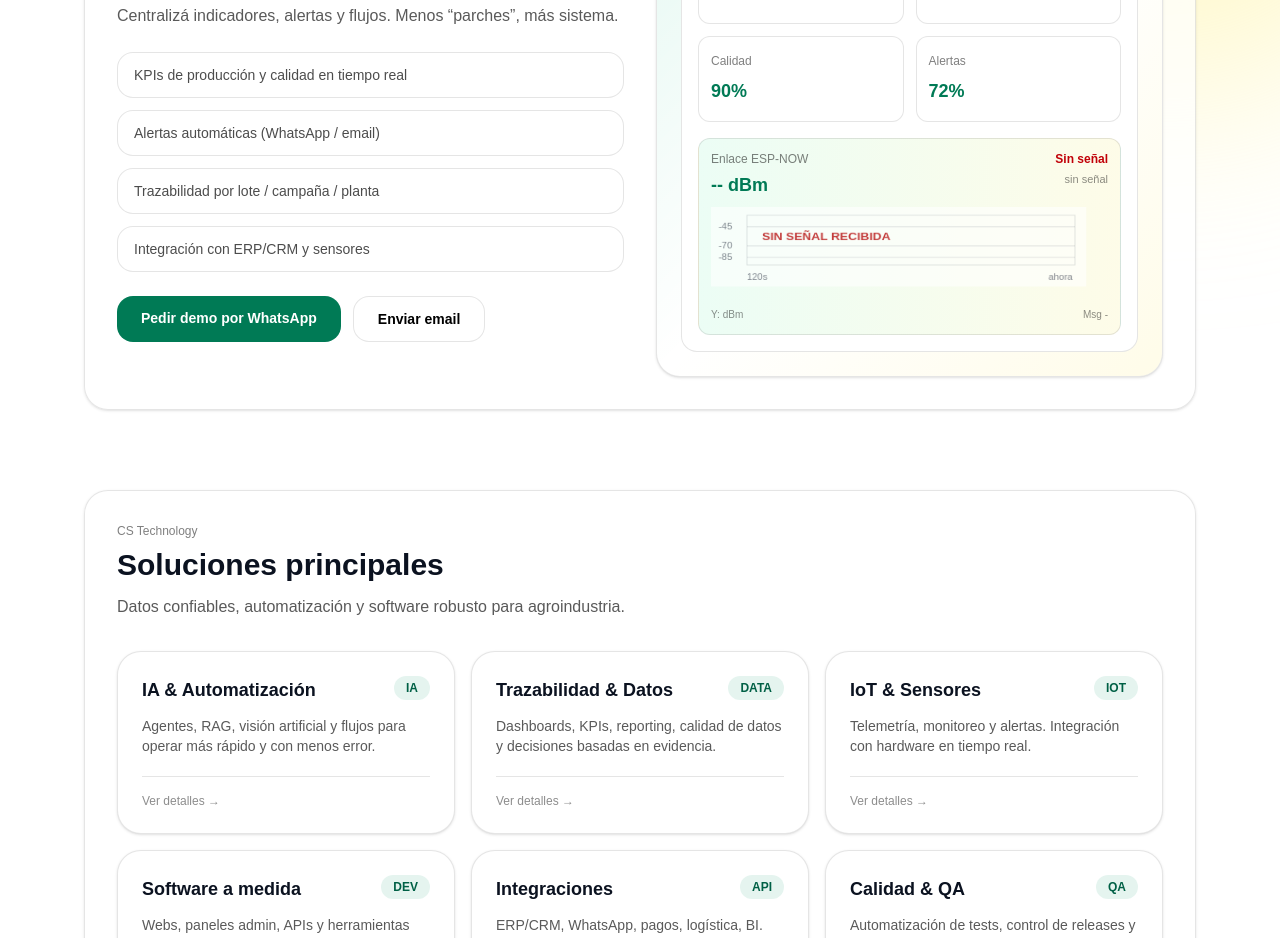
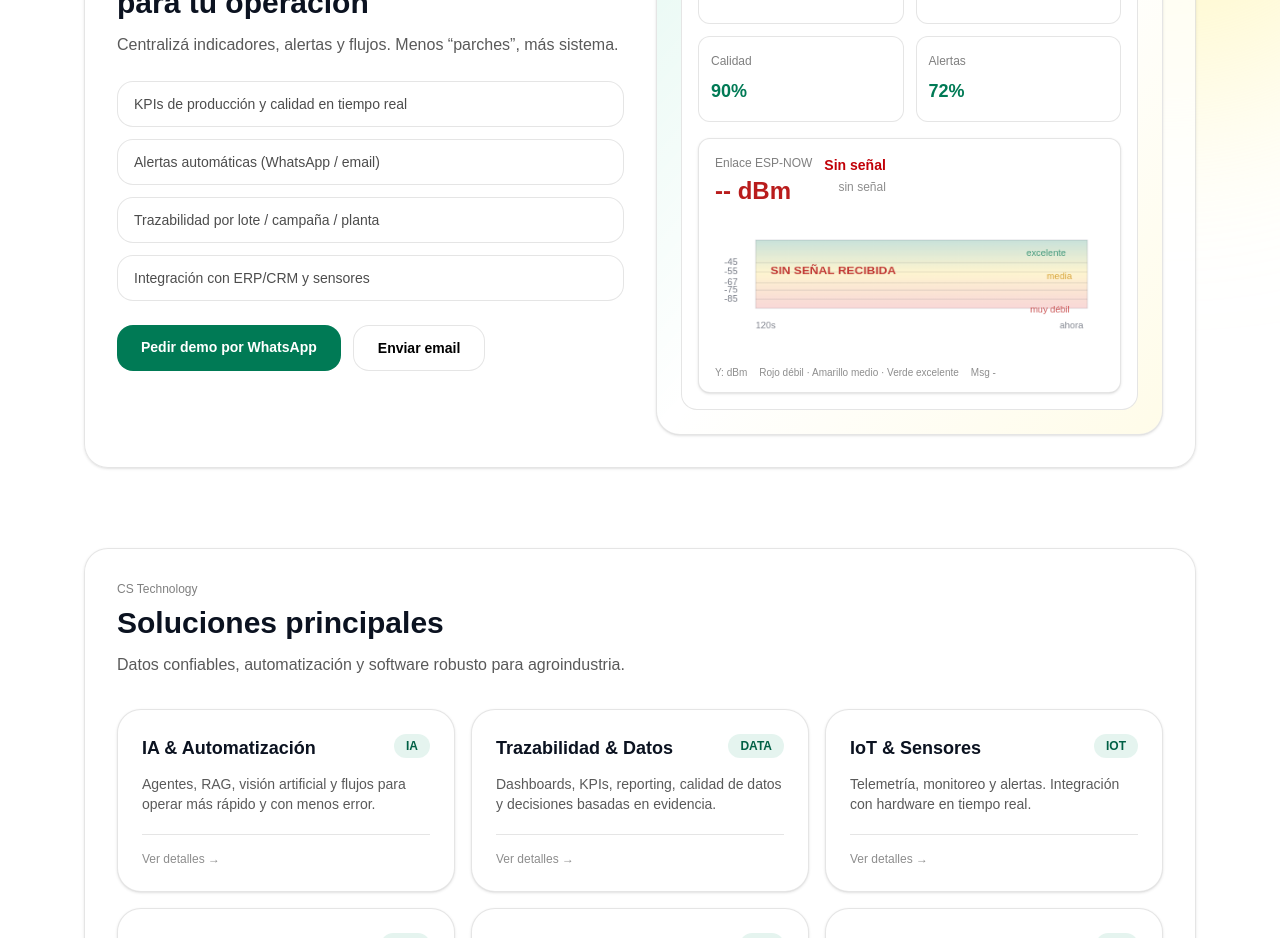
Before and after one commit to josecsakyy/cs-technology-next, a Next.js app: page / in a window 1280 px wide. Shown: the part 880-1818 px from the top of the page. Built offline with nearby package versions, Linux system fonts and the light colour scheme; no server answers.

Commit message:
Improve RSSI chart fullscreen view

```diff
--- a/src/app/page.tsx
+++ b/src/app/page.tsx
@@ -154,8 +154,18 @@ function classifyRssi(rssi: number | null) {
   return "muy débil";
 }
 
+function signalColor(rssi: number | null) {
+  if (rssi === null) return "#b91c1c";
+  if (rssi >= -55) return "#047857";
+  if (rssi >= -67) return "#16a34a";
+  if (rssi >= -75) return "#ca8a04";
+  if (rssi >= -85) return "#ea580c";
+  return "#b91c1c";
+}
+
 function RssiLiveChart() {
   const canvasRef = useRef<HTMLCanvasElement | null>(null);
+  const [isFullscreen, setIsFullscreen] = useState(false);
   const [data, setData] = useState<RssiData>({
     samples: [],
     last_rx_at: 0,
@@ -163,7 +173,7 @@ function RssiLiveChart() {
     last_seq: "-",
     sender_mac: "-",
     receiver_mac: "-",
-    port: "COM6",
+    port: "WiFi",
   });
 
   useEffect(() => {
@@ -189,7 +199,7 @@ function RssiLiveChart() {
     }
 
     poll();
-    const timer = window.setInterval(poll, 500);
+    const timer = window.setInterval(poll, 1000);
     return () => {
       cancelled = true;
       window.clearInterval(timer);
@@ -203,7 +213,7 @@ function RssiLiveChart() {
     const rect = canvas.getBoundingClientRect();
     const dpr = window.devicePixelRatio || 1;
     canvas.width = Math.max(420, Math.floor(rect.width * dpr));
-    canvas.height = Math.max(116, Math.floor(rect.height * dpr));
+    canvas.height = Math.max(180, Math.floor(rect.height * dpr));
 
     const ctx = canvas.getContext("2d");
     if (!ctx) return;
@@ -212,16 +222,16 @@ function RssiLiveChart() {
 
     const width = rect.width;
     const height = rect.height;
-    const left = 38;
-    const right = width - 12;
-    const top = 10;
-    const bottom = height - 26;
+    const left = isFullscreen ? 58 : 44;
+    const right = width - (isFullscreen ? 28 : 18);
+    const top = isFullscreen ? 42 : 30;
+    const bottom = height - (isFullscreen ? 54 : 38);
     const yMin = -95;
-    const yMax = -30;
+    const yMax = -20;
     const windowSeconds = 120;
 
     const signalRecent =
-      data.last_rx_at > 0 && Date.now() / 1000 - data.last_rx_at < 3.5;
+      data.last_rx_at > 0 && Date.now() / 1000 - data.last_rx_at < 12;
 
     const yToPx = (rssi: number) => {
       const value = Math.max(yMin, Math.min(yMax, rssi));
@@ -230,23 +240,37 @@ function RssiLiveChart() {
     };
 
     ctx.clearRect(0, 0, width, height);
-    ctx.fillStyle = "rgba(255,255,255,0.58)";
-    ctx.fillRect(0, 0, width, height);
 
-    ctx.strokeStyle = "rgba(15,23,42,0.12)";
+    const background = ctx.createLinearGradient(0, top, 0, bottom);
+    background.addColorStop(0, "rgba(4,120,87,0.22)");
+    background.addColorStop(0.48, "rgba(250,204,21,0.20)");
+    background.addColorStop(1, "rgba(220,38,38,0.18)");
+    ctx.fillStyle = background;
+    ctx.fillRect(left, top, right - left, bottom - top);
+
+    ctx.strokeStyle = "rgba(15,23,42,0.14)";
+    ctx.lineWidth = 1;
     ctx.strokeRect(left, top, right - left, bottom - top);
 
-    ctx.font = "10px Arial";
-    ctx.fillStyle = "rgba(15,23,42,0.55)";
-    [-45, -70, -85].forEach((rssi) => {
+    ctx.font = isFullscreen ? "12px Arial" : "10px Arial";
+    ctx.fillStyle = "rgba(15,23,42,0.58)";
+    [-45, -55, -67, -75, -85].forEach((rssi) => {
       const y = yToPx(rssi);
       ctx.strokeStyle = "rgba(15,23,42,0.12)";
       ctx.beginPath();
       ctx.moveTo(left, y);
       ctx.lineTo(right, y);
       ctx.stroke();
-      ctx.fillText(String(rssi), 8, y + 3);
+      ctx.fillText(String(rssi), isFullscreen ? 18 : 10, y + 3);
     });
+
+    ctx.font = isFullscreen ? "12px Arial" : "10px Arial";
+    ctx.fillStyle = "rgba(4,120,87,0.72)";
+    ctx.fillText("excelente", right - (isFullscreen ? 78 : 66), yToPx(-45) - 8);
+    ctx.fillStyle = "rgba(202,138,4,0.75)";
+    ctx.fillText("media", right - (isFullscreen ? 52 : 44), yToPx(-70) - 8);
+    ctx.fillStyle = "rgba(185,28,28,0.75)";
+    ctx.fillText("muy débil", right - (isFullscreen ? 72 : 62), yToPx(-85) + 16);
 
     const samples = data.samples ?? [];
     if (samples.length >= 2) {
@@ -257,48 +281,113 @@ function RssiLiveChart() {
         Math.max(0, Math.min(1, (time - start) / windowSeconds)) *
           (right - left);
 
-      ctx.strokeStyle = "#047857";
-      ctx.lineWidth = 2.5;
+      const visibleSamples = samples.filter(([time]) => time >= start);
+      const points = visibleSamples.map(([time, rssi], index) => {
+        const from = Math.max(0, index - 2);
+        const to = Math.min(visibleSamples.length, index + 3);
+        const slice = visibleSamples.slice(from, to);
+        const average =
+          slice.reduce((sum, [, value]) => sum + value, 0) / slice.length;
+        return { x: xToPx(time), y: yToPx(average), rssi };
+      });
+
+      if (points.length >= 2) {
+        const drawSmoothLine = () => {
           ctx.beginPath();
-      samples.forEach(([time, rssi], index) => {
-        const x = xToPx(time);
-        const y = yToPx(rssi);
-        if (index === 0) ctx.moveTo(x, y);
-        else ctx.lineTo(x, y);
+          points.forEach((point, index) => {
+            if (index === 0) {
+              ctx.moveTo(point.x, point.y);
+              return;
+            }
+            const previous = points[index - 1];
+            const midX = (previous.x + point.x) / 2;
+            const midY = (previous.y + point.y) / 2;
+            ctx.quadraticCurveTo(previous.x, previous.y, midX, midY);
           });
+          const lastPoint = points[points.length - 1];
+          ctx.lineTo(lastPoint.x, lastPoint.y);
+        };
+
+        ctx.lineJoin = "round";
+        ctx.lineCap = "round";
+        ctx.strokeStyle = "rgba(255,255,255,0.78)";
+        ctx.lineWidth = isFullscreen ? 8 : 6;
+        drawSmoothLine();
         ctx.stroke();
 
+        const lineGradient = ctx.createLinearGradient(left, 0, right, 0);
+        lineGradient.addColorStop(0, signalColor(points[0].rssi));
+        lineGradient.addColorStop(1, signalColor(points[points.length - 1].rssi));
+        ctx.strokeStyle = lineGradient;
+        ctx.lineWidth = isFullscreen ? 3.6 : 2.8;
+        drawSmoothLine();
+        ctx.stroke();
+      }
+
       const [lastTime, lastRssi] = samples[samples.length - 1];
-      ctx.fillStyle = "#ca8a04";
+      ctx.fillStyle = signalColor(lastRssi);
+      ctx.strokeStyle = "white";
+      ctx.lineWidth = 2;
       ctx.beginPath();
-      ctx.arc(xToPx(lastTime), yToPx(lastRssi), 4, 0, Math.PI * 2);
+      ctx.arc(
+        xToPx(lastTime),
+        yToPx(lastRssi),
+        isFullscreen ? 6 : 4.5,
+        0,
+        Math.PI * 2
+      );
       ctx.fill();
+      ctx.stroke();
     }
 
     if (!signalRecent) {
       ctx.fillStyle = "rgba(185,28,28,0.86)";
-      ctx.font = "bold 13px Arial";
+      ctx.font = isFullscreen ? "bold 18px Arial" : "bold 13px Arial";
       ctx.fillText("SIN SEÑAL RECIBIDA", left + 16, (top + bottom) / 2);
     }
 
     ctx.fillStyle = "rgba(15,23,42,0.52)";
-    ctx.font = "10px Arial";
-    ctx.fillText("120s", left, height - 8);
-    ctx.fillText("ahora", right - 28, height - 8);
-  }, [data]);
+    ctx.font = isFullscreen ? "12px Arial" : "10px Arial";
+    ctx.fillText("120s", left, height - (isFullscreen ? 22 : 14));
+    ctx.fillText(
+      "ahora",
+      right - (isFullscreen ? 36 : 30),
+      height - (isFullscreen ? 22 : 14)
+    );
+  }, [data, isFullscreen]);
 
   const signalRecent =
-    data.last_rx_at > 0 && Date.now() / 1000 - data.last_rx_at < 3.5;
+    data.last_rx_at > 0 && Date.now() / 1000 - data.last_rx_at < 12;
   const status = signalRecent ? "Recibiendo" : "Sin señal";
   const rssiText =
     signalRecent && data.last_rssi !== null ? `${data.last_rssi} dBm` : "-- dBm";
+  const quality = classifyRssi(signalRecent ? data.last_rssi : null);
+  const color = signalColor(signalRecent ? data.last_rssi : null);
 
-  return (
-    <div className="mt-4 rounded-xl border border-black/10 bg-gradient-to-r from-emerald-50 to-yellow-50 p-3">
-      <div className="flex items-start justify-between gap-3">
+  const chartPanel = (fullscreen: boolean) => (
+    <button
+      type="button"
+      onClick={() => setIsFullscreen(true)}
+      className={
+        fullscreen
+          ? "flex h-full w-full flex-col rounded-2xl border border-white/20 bg-white p-5 text-left shadow-2xl"
+          : "mt-4 flex min-h-[230px] w-full flex-col rounded-xl border border-black/10 bg-white p-0 text-left shadow-sm transition hover:border-emerald-600/30 hover:shadow-md"
+      }
+      aria-label="Abrir gráfico RSSI en pantalla completa"
+    >
+      <div
+        className={
+          fullscreen
+            ? "flex items-start justify-between gap-4"
+            : "flex items-start justify-between gap-3 px-4 pt-4"
+        }
+      >
         <div>
           <div className="text-xs text-black/50">Enlace ESP-NOW</div>
-          <div className="mt-1 text-lg font-semibold text-emerald-700">
+          <div
+            className={fullscreen ? "mt-1 text-4xl font-semibold" : "mt-1 text-2xl font-semibold"}
+            style={{ color }}
+          >
             {rssiText}
           </div>
         </div>
@@ -306,23 +395,56 @@ function RssiLiveChart() {
           <div
             className={
               signalRecent
-                ? "text-xs font-semibold text-emerald-700"
-                : "text-xs font-semibold text-red-700"
+                ? "text-sm font-semibold text-emerald-700"
+                : "text-sm font-semibold text-red-700"
             }
           >
             {status}
           </div>
-          <div className="mt-1 text-[11px] text-black/45">
-            {classifyRssi(signalRecent ? data.last_rssi : null)}
+          <div className="mt-1 text-xs text-black/45">{quality}</div>
         </div>
       </div>
-      </div>
-      <canvas ref={canvasRef} className="mt-2 h-[96px] w-full" />
-      <div className="mt-1 flex justify-between text-[10px] text-black/45">
+
+      <canvas
+        ref={fullscreen === isFullscreen ? canvasRef : undefined}
+        className={fullscreen ? "mt-5 min-h-0 w-full flex-1" : "mt-2 h-[150px] w-full px-4"}
+      />
+
+      <div
+        className={
+          fullscreen
+            ? "mt-3 flex justify-between gap-4 text-xs text-black/50"
+            : "flex justify-between gap-3 px-4 pb-3 text-[10px] text-black/45"
+        }
+      >
         <span>Y: dBm</span>
+        <span>Rojo débil · Amarillo medio · Verde excelente</span>
         <span>Msg {data.last_seq}</span>
       </div>
+    </button>
+  );
+
+  return (
+    <>
+      {chartPanel(false)}
+      {isFullscreen && (
+        <div className="fixed inset-0 z-50 bg-black/70 p-4 backdrop-blur-sm md:p-8">
+          <div className="mx-auto flex h-full max-w-6xl flex-col">
+            {chartPanel(true)}
+            <button
+              type="button"
+              onClick={(event) => {
+                event.stopPropagation();
+                setIsFullscreen(false);
+              }}
+              className="absolute right-6 top-6 rounded-full bg-white px-4 py-2 text-sm font-semibold text-black shadow-lg md:right-10 md:top-10"
+            >
+              Cerrar
+            </button>
           </div>
+        </div>
+      )}
+    </>
   );
 }
 
```
Lines whose indentation alone changed are shown as unchanged.
